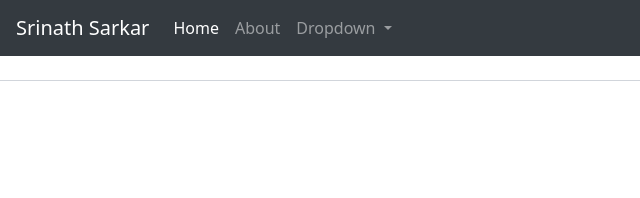
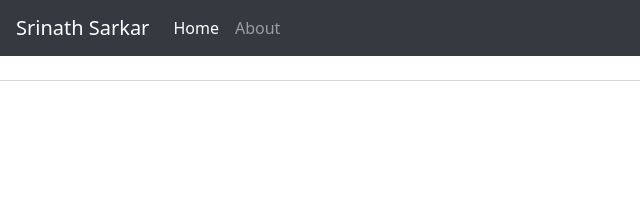
Before and after one commit to srinathsarkar/srinathsarkar.github.io, a plain HTML site: page index.html in a window 1280 px wide. Shown: the top 198 px of the page, 0-640 px from the left. Drawn offline with nearby package versions, Linux system fonts and the light colour scheme.

Commit message:
Update index.html

```diff
--- a/index.html
+++ b/index.html
@@ -31,7 +31,7 @@
           <li class="nav-item">
             <a class="nav-link" href="about.html">About</a>
           </li>
-          <li class="nav-item dropdown">
+          <!--<li class="nav-item dropdown">
             <a class="nav-link dropdown-toggle" href="#" id="navbarDropdown" role="button" data-toggle="dropdown" aria-haspopup="true" aria-expanded="false">
               Dropdown
             </a>
@@ -42,7 +42,7 @@
               <a class="dropdown-item" href="#">Something else here</a>
             </div>
           </li>
-          <!--<li class="nav-item">
+          <li class="nav-item">
             <a class="nav-link disabled" href="#">Disabled</a>
           </li>-->
         </ul>
```
